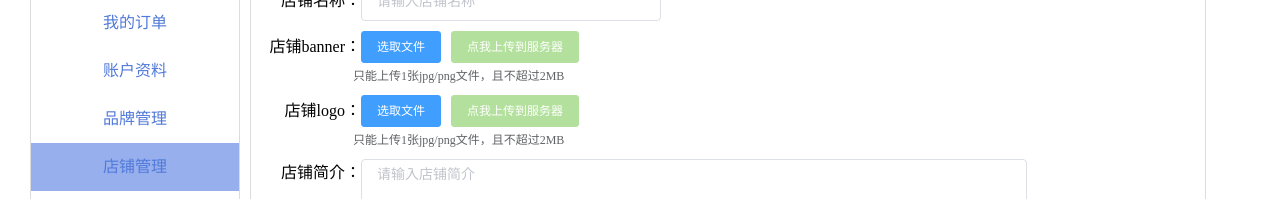
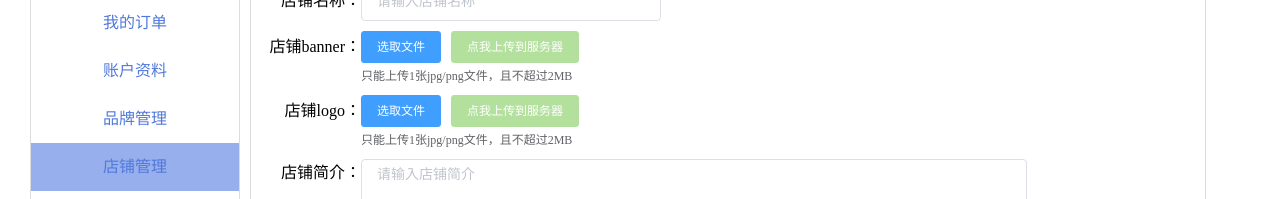
Before and after one commit to wangmeihome/shop, a Vue app: page /user/storeManagement in a window 1280 px wide. Shown: the part 262-461 px from the top of the page. Built offline with nearby package versions, Linux system fonts and the light colour scheme; what vue-quill-editor would draw is missing.

Commit message:
edit store css

```diff
--- a/src/pages/user/children/storeManagement.vue
+++ b/src/pages/user/children/storeManagement.vue
@@ -132,7 +132,7 @@
   }
   .store_wrapper_item .el-upload__tip{
     height: 15px;
-    margin-left: 102px;
+    margin-left: 110px;
   }
   .store_wrapper_item p{
     float: left;
```
